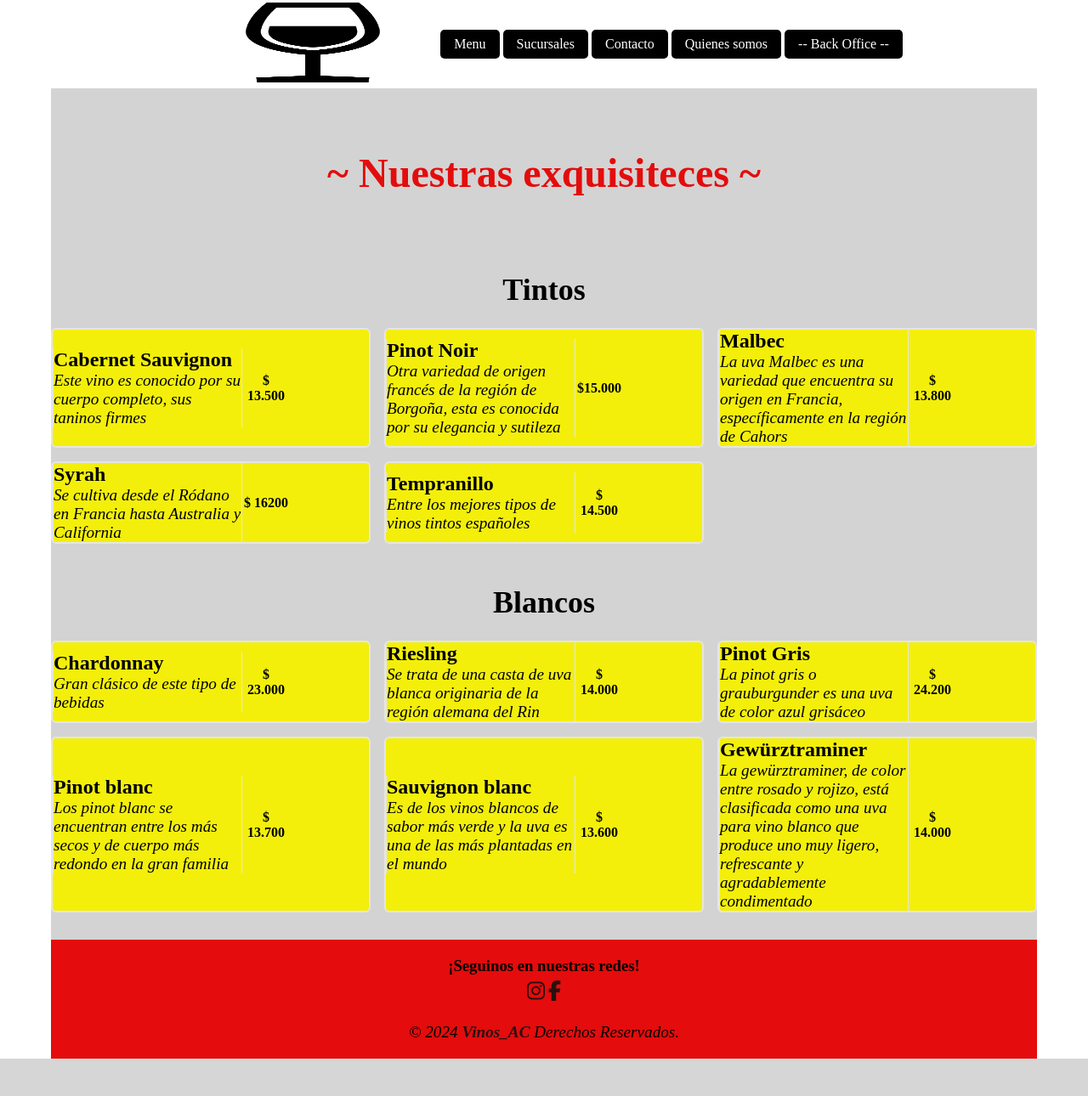
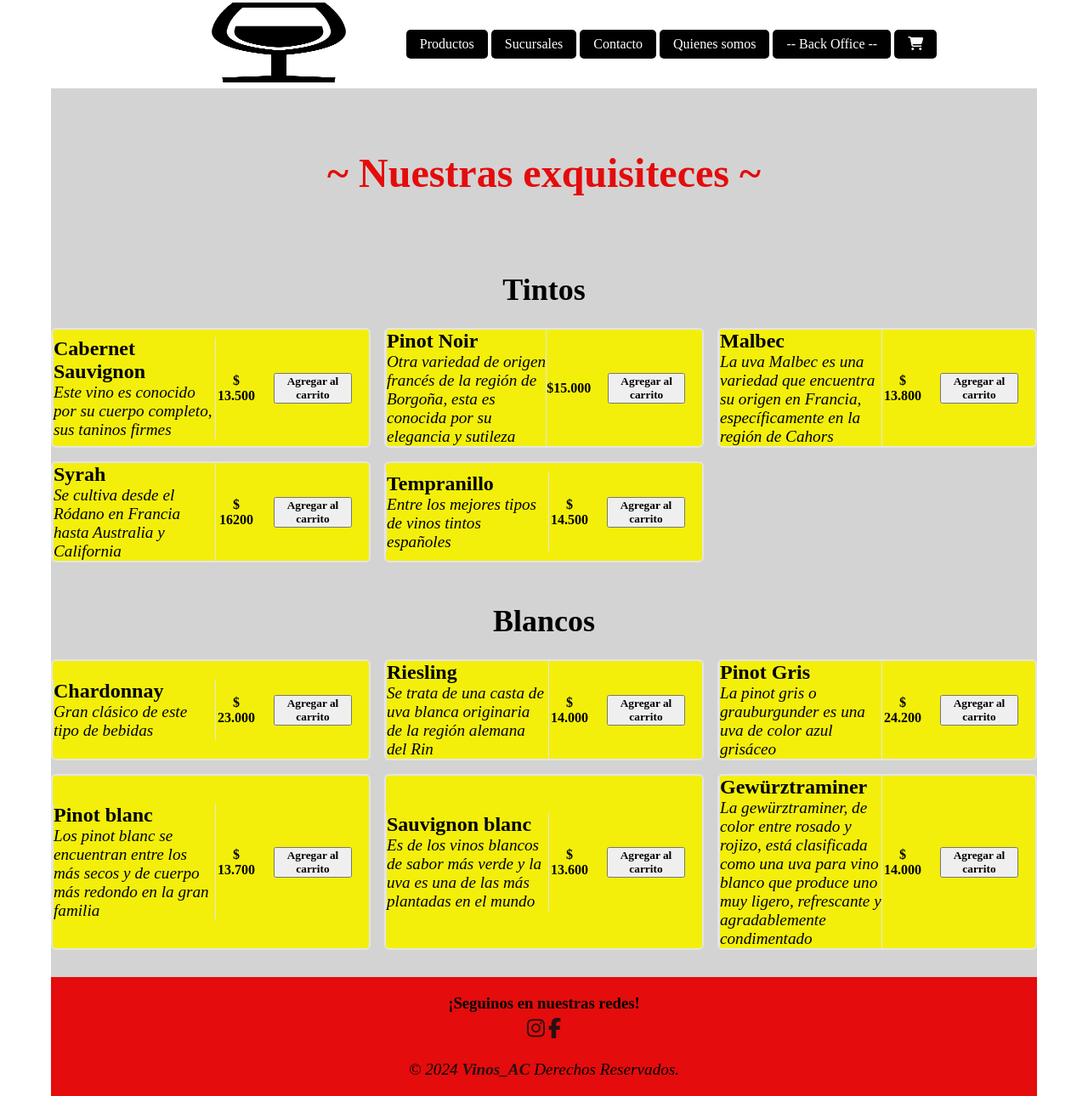
Before and after one commit to pako0712/Proyecto_TT_EntregaFinal, a Flask app: template vinos_ac/templates/menu.html in a window 1280 px wide. Shown: the whole page at 85% size. Before the commit the page ends 1246 px from the top, so only its background shows below. Run offline with Flask 3, Linux system fonts and the light colour scheme; the template is opened without the code that fills it, so the values that code supplies are empty; some libraries are stand-ins or nearby versions.

Commit message:
cambios proyecto final

```diff
--- a/vinos_ac/static/css/styles.css
+++ b/vinos_ac/static/css/styles.css
@@ -219,7 +219,7 @@ footer {
 
 .box-title {
     background-color: grey;
-    color: #000;
+    color: whitesmoke;
     text-align: center;
     margin: 0 auto;
     padding: 3px;
@@ -401,6 +401,8 @@ padding-bottom: 2rem; /* agregado por joaquin para separar esteticamente del foo
 
 }
 
+
+
 .logo{
     border: #E40C0C solid;
     border-radius: 100%;
@@ -548,6 +550,12 @@ p{
 
   }
 
+  .boton_ag {
+      color:black;
+      font-weight: bold;
+
+  }
+
 
 
   @media (max-width:600px){
--- /dev/null
+++ b/vinos_ac/templates/carrito/script.js
@@ -0,0 +1,82 @@
+// Inicializar el carrito y el total
+let carrito = JSON.parse(localStorage.getItem('carrito')) || [];
+let total = parseFloat(localStorage.getItem('total')) || 0;
+
+document.addEventListener('DOMContentLoaded', () => {
+    actualizarCarrito();
+});
+
+// Función para agregar productos al carrito
+function agregarAlCarrito(nombre, precio) {
+    // Añadir el producto al carrito
+    carrito.push({ nombre, precio });
+    total += precio;
+
+    // Guardar en localStorage
+    localStorage.setItem('carrito', JSON.stringify(carrito));
+    localStorage.setItem('total', total);
+
+    // Actualizar la vista del carrito
+    actualizarCarrito();
+}
+
+// Función para eliminar productos del carrito
+function eliminarDelCarrito(index) {
+    total -= carrito[index].precio;
+    carrito.splice(index, 1);
+
+    // Guardar en localStorage
+    localStorage.setItem('carrito', JSON.stringify(carrito));
+    localStorage.setItem('total', total);
+
+    // Actualizar la vista del carrito
+    actualizarCarrito();
+}
+
+// Función para actualizar la vista del carrito
+function actualizarCarrito() {
+    const carritoList = document.getElementById('carrito');
+    const totalElemento = document.getElementById('total');
+
+    // Limpiar el carrito visual
+    carritoList.innerHTML = '';
+
+    // Mostrar los productos en el carrito
+    carrito.forEach((producto, index) => {
+        const li = document.createElement('li');
+        li.innerHTML = `${producto.nombre} - $${producto.precio} <button onclick="eliminarDelCarrito(${index})">Eliminar</button>`;
+        carritoList.appendChild(li);
+    });
+
+    // Mostrar el total
+    totalElemento.textContent = total;
+}
+
+// Función para vaciar el carrito
+function vaciarCarrito() {
+    carrito = [];
+    total = 0;
+
+    // Eliminar datos del localStorage
+    localStorage.removeItem('carrito');
+    localStorage.removeItem('total');
+
+    // Actualizar la vista del carrito
+    actualizarCarrito();
+}
+function pediAhora() {
+    alert("Boton ¡Pedi ahora! presionado");
+}
+
+// JavaScript para mostrar el mensaje de "Gracias por su compra"
+document.getElementById('finalizarCompra').addEventListener('click', function() {
+    var mensajeGracias = document.getElementById('mensajeGracias');
+
+    // Muestra el mensaje de agradecimiento
+    mensajeGracias.classList.add('visible');
+
+// Oculta el mensaje después de 3 segundos
+setTimeout(function() {
+    mensajeGracias.classList.remove('visible');
+}, 5000); // 3 segundos
+});
--- a/vinos_ac/templates/menu.html
+++ b/vinos_ac/templates/menu.html
@@ -45,11 +45,19 @@
                 <li class="nav-bar"><a href="#Opiniones">Opiniones</a></li>
                 <li class="nav-bar"><a href="#Horarios">Horarios</a></li>
                 <li class="nav-bar"><a href="#Delivery">Delivery</a></li> -->
-                <li class="nav-bar"><a class="nav-link" href="../templates/menu.html">Menu</a></li>
+                <li class="nav-bar"><a class="nav-link" href="../templates/menu.html">Productos</a></li>
                 <li class="nav-bar"><a class="nav-link" href="../templates/sucursal.html">Sucursales</a></li>
                 <li class="nav-bar"><a class="nav-link" href="../templates/contacto.html">Contacto</a></li>
                 <li class="nav-bar"><a class="nav-link" href="../templates/quienessomos.html">Quienes somos</a></li>
                 <li class="nav-bar"><a class="nav-link" href="../templates/crud-pizzas.html">-- Back Office --</a></li>
+                <li class="nav-bar"><a class ="nav-link" href="./carrito/carrito.html" class="">
+                  <div class="cart-li">
+                      <i class="fa fa-cart-shopping" style="color: white;"></i>
+                      <!-- <p>2</p>
+                      <p>$<span>559998.00</span></p> -->
+                  </div>
+          </a>
+      </li>
             </ul>
         </nav>
          <br>
@@ -70,6 +78,10 @@
             <div class="precio-plato-carta">
               <span>$ 13.500</span>
             </div>
+            <div class="box-button">
+              <!-- <button class="button-pedi-ahora" type="button" onclick="pediAhora()">Comprar</button> -->
+              <button class="boton_ag"  onclick="agregarAlCarrito('Cabernet Sauvignon', 13500)">Agregar al carrito</button>
+          </div>
           </div>
           <div class="plato-carta">
             <div class="title-plato-carta">
@@ -79,6 +91,10 @@
             <div class="precio-plato-carta">
               <span>$15.000</span>
             </div>
+            <div class="box-button">
+              <!-- <button class="button-pedi-ahora" type="button" onclick="pediAhora()">Comprar</button> -->
+              <button  class="boton_ag" onclick="agregarAlCarrito('Pinot Noir', 15000)">Agregar al carrito</button>
+          </div>
           </div>
           <div class="plato-carta">
             <div class="title-plato-carta">
@@ -88,6 +104,10 @@
             <div class="precio-plato-carta">
               <span>$ 13.800</span>
             </div>
+            <div class="box-button">
+              <!-- <button class="button-pedi-ahora" type="button" onclick="pediAhora()">Comprar</button> -->
+              <button  class="boton_ag" onclick="agregarAlCarrito('Malbec', 13800)">Agregar al carrito</button>
+          </div>
           </div>
           <div class="plato-carta">
             <div class="title-plato-carta">
@@ -97,6 +117,10 @@
             <div class="precio-plato-carta">
               <span>$ 16200</span>
             </div>
+            <div class="box-button">
+              <!-- <button class="button-pedi-ahora" type="button" onclick="pediAhora()">Comprar</button> -->
+              <button  class="boton_ag" onclick="agregarAlCarrito('Syrah', 16200)">Agregar al carrito</button>
+          </div>
           </div>
           <div class="plato-carta">
             <div class="title-plato-carta">
@@ -106,6 +130,10 @@
             <div class="precio-plato-carta">
               <span>$ 14.500</span>
             </div>
+            <div class="box-button">
+              <!-- <button class="button-pedi-ahora" type="button" onclick="pediAhora()">Comprar</button> -->
+              <button  class="boton_ag" onclick="agregarAlCarrito('Tempranillo', 14500)">Agregar al carrito</button>
+          </div>
           </div>
         </div>
         <div class="wrap-title-section">
@@ -120,6 +148,10 @@
             <div class="precio-plato-carta">
               <span>$ 23.000</span>
             </div>
+            <div class="box-button">
+              <!-- <button class="button-pedi-ahora" type="button" onclick="pediAhora()">Comprar</button> -->
+              <button  class="boton_ag" onclick="agregarAlCarrito('Chardonnay', 23000)">Agregar al carrito</button>
+          </div>
           </div>
           <div class="plato-carta">
             <div class="title-plato-carta">
@@ -129,6 +161,10 @@
             <div class="precio-plato-carta">
               <span>$ 14.000</span>
             </div>
+            <div class="box-button">
+              <!-- <button class="button-pedi-ahora" type="button" onclick="pediAhora()">Comprar</button> -->
+              <button  class="boton_ag" onclick="agregarAlCarrito('Riesling', 14000)">Agregar al carrito</button>
+          </div>
           </div>
           <div class="plato-carta">
             <div class="title-plato-carta">
@@ -138,6 +174,10 @@
             <div class="precio-plato-carta">
               <span>$ 24.200</span>
             </div>
+            <div class="box-button">
+              <!-- <button class="button-pedi-ahora" type="button" onclick="pediAhora()">Comprar</button> -->
+              <button  class="boton_ag" onclick="agregarAlCarrito('Pinot Gris', 24200)">Agregar al carrito</button>
+          </div>
           </div>
           <div class="plato-carta">
             <div class="title-plato-carta">
@@ -147,6 +187,10 @@
             <div class="precio-plato-carta">
               <span>$ 13.700</span>
             </div>
+            <div class="box-button">
+              <!-- <button class="button-pedi-ahora" type="button" onclick="pediAhora()">Comprar</button> -->
+              <button  class="boton_ag" onclick="agregarAlCarrito('Pinot blanc', 13700)">Agregar al carrito</button>
+          </div>
           </div>
           <div class="plato-carta">
             <div class="title-plato-carta">
@@ -156,6 +200,10 @@
             <div class="precio-plato-carta">
               <span>$ 13.600</span>
             </div>
+            <div class="box-button">
+              <!-- <button class="button-pedi-ahora" type="button" onclick="pediAhora()">Comprar</button> -->
+              <button  class="boton_ag" onclick="agregarAlCarrito('Sauvignon blanc', 13600)">Agregar al carrito</button>
+          </div>
           </div>
           <div class="plato-carta">
             <div class="title-plato-carta">
@@ -165,6 +213,10 @@
             <div class="precio-plato-carta">
               <span>$ 14.000</span>
             </div>
+            <div class="box-button">
+              <!-- <button class="button-pedi-ahora" type="button" onclick="pediAhora()">Comprar</button> -->
+              <button  class="boton_ag" onclick="agregarAlCarrito('Gewürztraminer', 14000)">Agregar al carrito</button>
+          </div>
           </div>
         </div>
         <!-- <div class="wrap-title-section">
@@ -253,7 +305,7 @@
       <br>
       <p>© 2024 <strong class="strong-footer">Vinos_AC</strong> Derechos Reservados.</p>
   </footer>
-
+  <script src="./carrito/script.js"></script>
 </body>
 
 </html>
```
Also changed, not shown: vinos_ac/index.html (+13 -5 lines), vinos_ac/templates/carrito/carrito.html (added, +49 -0 lines), vinos_ac/templates/carrito/styles_ca.css (added, +93 -0 lines), vinos_ac/templates/contacto.html (+9 -1 lines), vinos_ac/templates/crud-pizzas.html (+7 -1 lines), vinos_ac/templates/quienessomos.html (+9 -1 lines), vinos_ac/templates/sucursal.html (+9 -1 lines), vinos_ac/README.md.
